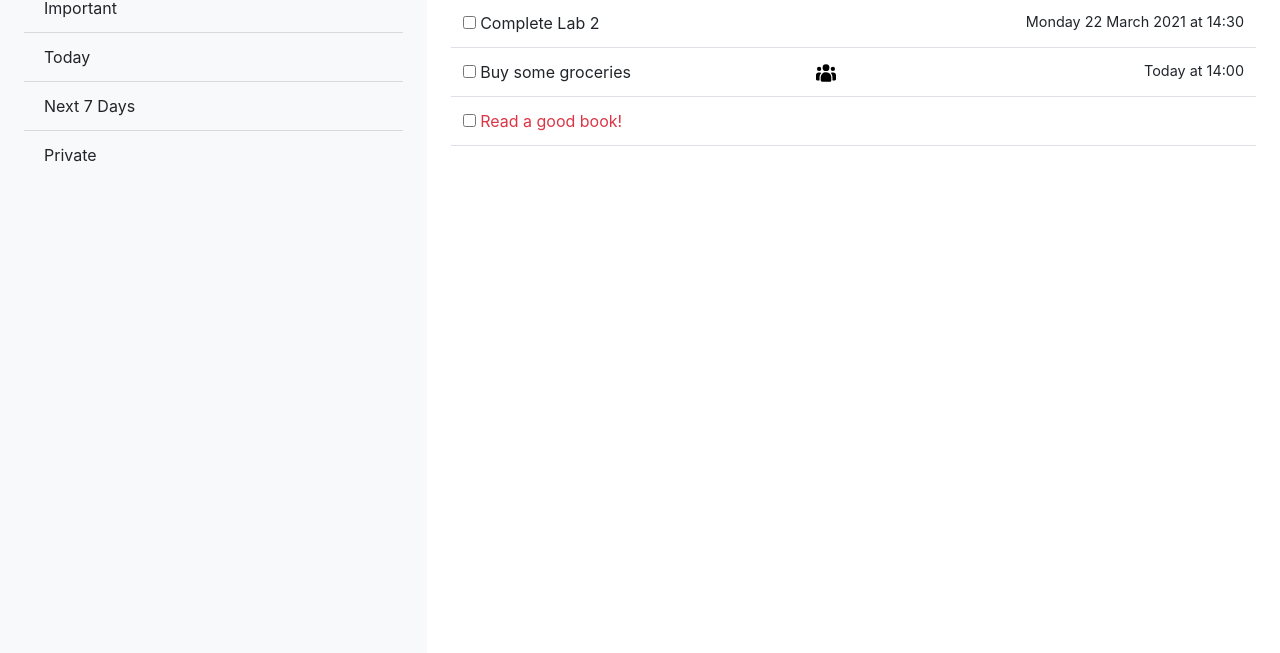
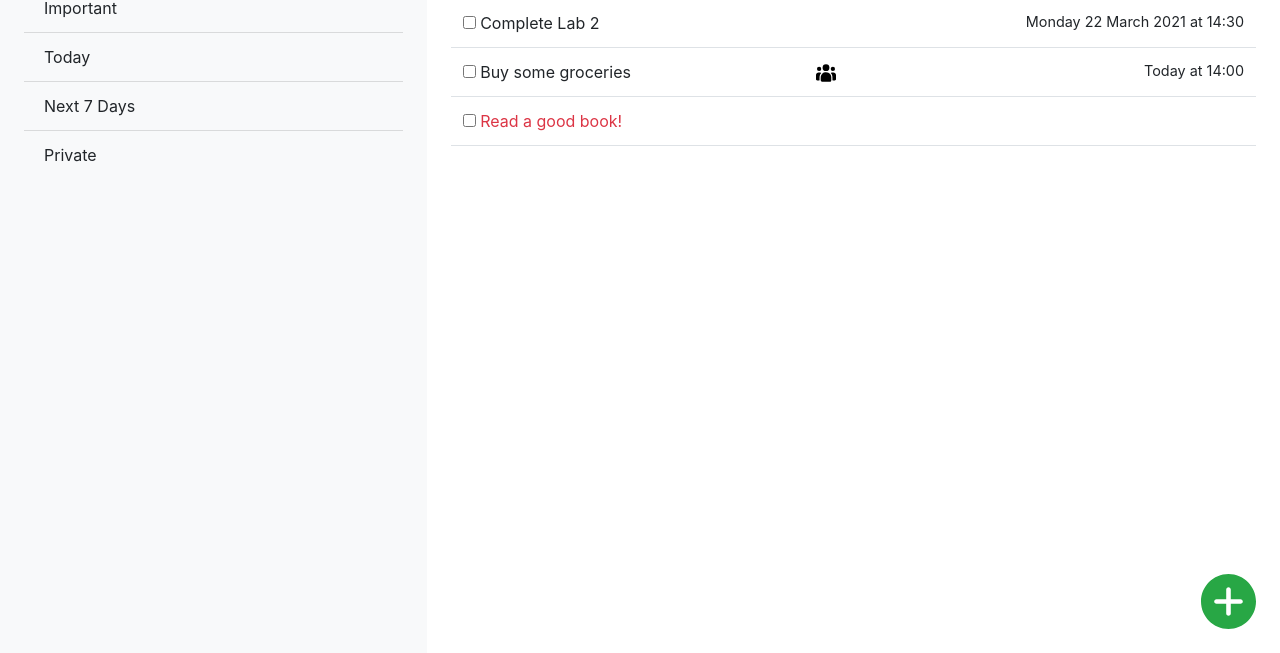
Before and after one commit to se98100/polito-WA1-labs, a plain HTML site: page lab2/index.html in a window 1280 px wide. Shown: the part 147-800 px from the top of the page. Drawn offline with nearby package versions, Linux system fonts and the light colour scheme.

Commit message:
"add task" button

```diff
--- a/lab2/index.html
+++ b/lab2/index.html
@@ -73,6 +73,8 @@
                       </tr>
                 </table>
             </div>
+
+            <img src="add.svg" width="55rem" id="add-button">
         </main>
 
         <!-- Bootstrap -->
--- a/lab2/style.css
+++ b/lab2/style.css
@@ -36,3 +36,10 @@ body {
     text-align: right;
     font-size: 0.9rem;
 }
+
+#add-button {
+    position: fixed;
+    right: 0;
+    bottom: 0;
+    margin: 1.5rem;
+}
```
Also changed, not shown: lab2/add.svg (added).
